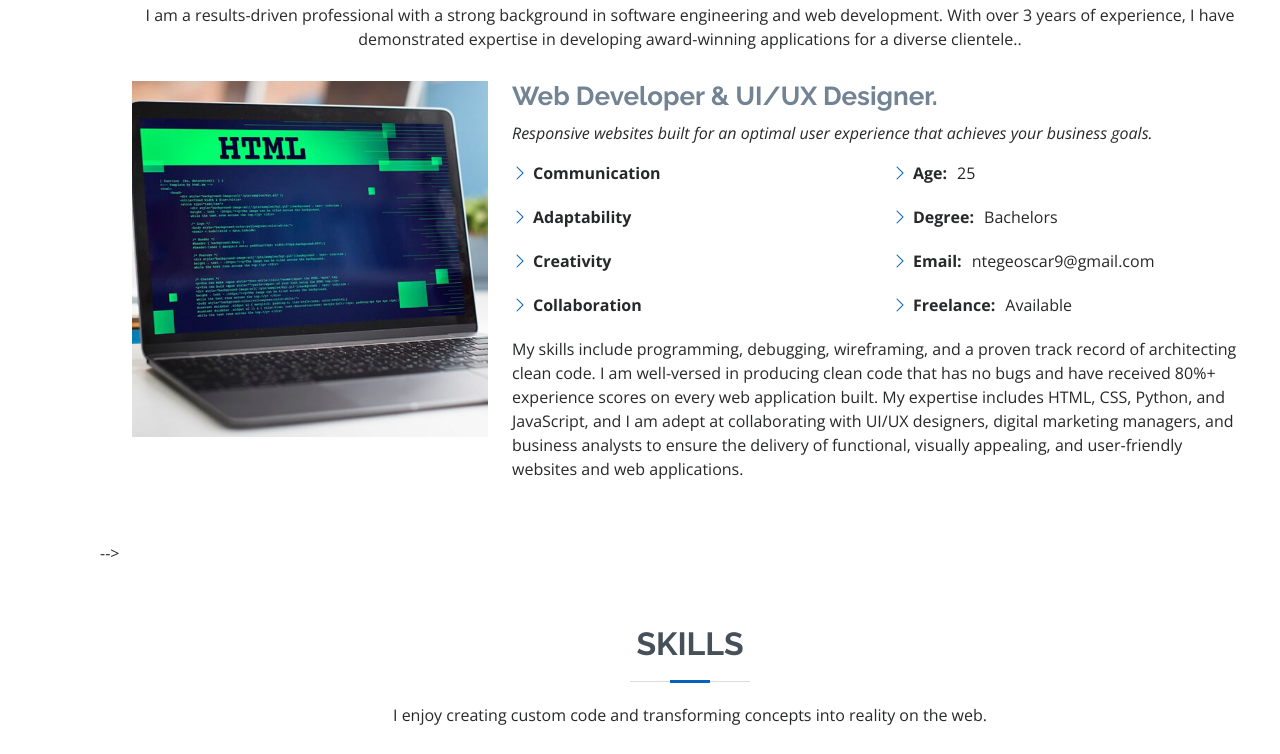
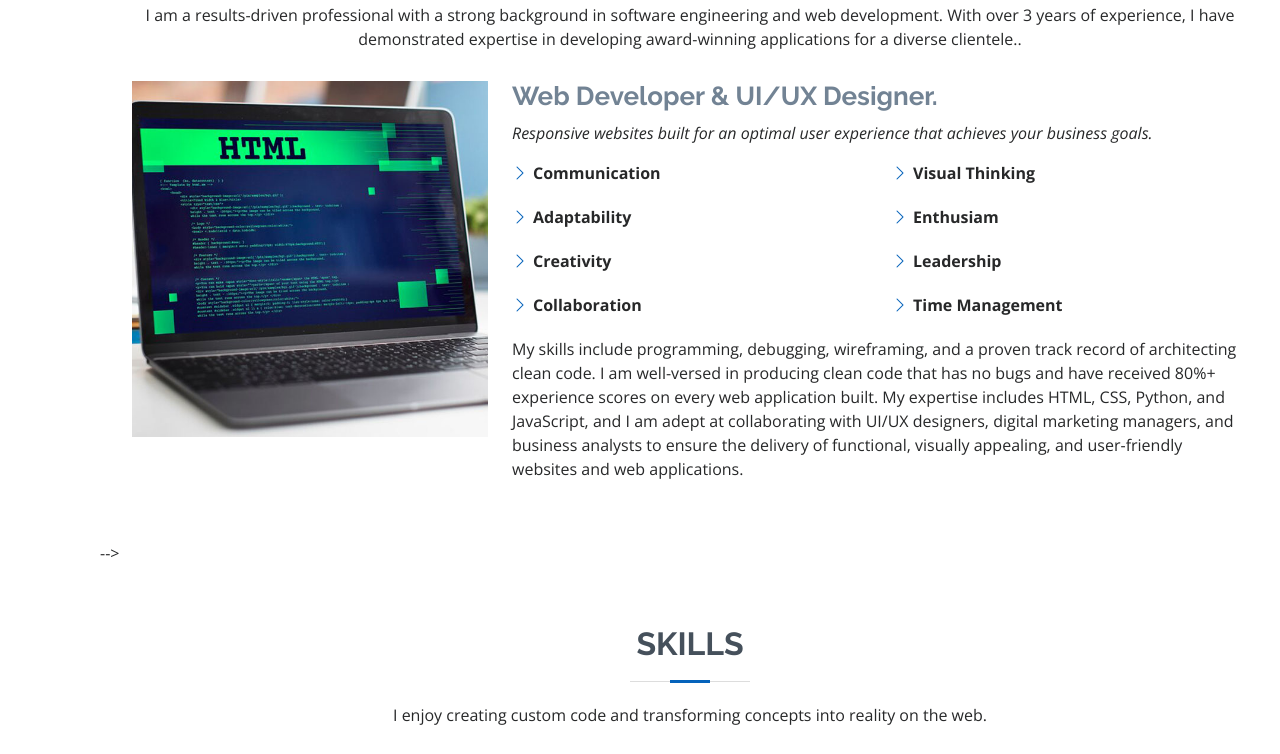
Before and after one commit to ntegeoscar/ntegeoscar.github.io, a plain HTML site: page index.html in a window 1280 px wide. Shown: the part 935-1689 px from the top of the page. Drawn offline with nearby package versions, Linux system fonts and the light colour scheme.

```diff
--- a/index.html
+++ b/index.html
@@ -102,10 +102,10 @@
               </div>
               <div class="col-lg-6">
                 <ul>
-                  <li><i class="bi bi-chevron-right"></i> <strong>Age:</strong> <span>25</span></li>
-                  <li><i class="bi bi-chevron-right"></i> <strong>Degree:</strong> <span>Bachelors</span></li>
-                  <li><i class="bi bi-chevron-right"></i> <strong>Email:</strong> <span>ntegeoscar9@gmail.com</span></li>
-                  <li><i class="bi bi-chevron-right"></i> <strong>Freelance:</strong> <span>Available</span></li>
+                  <li><i class="bi bi-chevron-right"></i> <strong>Visual Thinking</strong> <span></span></li>
+                  <li><i class="bi bi-chevron-right"></i> <strong>Enthusiam</strong> <span></span></li>
+                  <li><i class="bi bi-chevron-right"></i> <strong>Leadership</strong> <span></span></li>
+                  <li><i class="bi bi-chevron-right"></i> <strong>Time Management</strong> <span></span></li>
                 </ul>
               </div>
             </div>
@@ -680,10 +680,10 @@
       <h3>Ntege Oscar</h3>
       <p>Living, learning, & leveling up one day at a time.</p>
       <div class="social-links">
-        <a href="#" class="twitter"><i class="bx bxl-twitter"></i></a>
+        <!-- <a href="#" class="twitter"><i class="bx bxl-twitter"></i></a>
         <a href="#" class="facebook"><i class="bx bxl-facebook"></i></a>
         <a href="#" class="instagram"><i class="bx bxl-instagram"></i></a>
-        <a href="#" class="google-plus"><i class="bx bxl-skype"></i></a>
+        <a href="#" class="google-plus"><i class="bx bxl-skype"></i></a> -->
         <a href="https://www.linkedin.com/in/oscar-ntege-65549b1b4/" class="linkedin"><i class="bx bxl-linkedin"></i></a>
       </div>
       <div class="copyright">
```
Also changed, not shown: assets/img/testimonials/testimonials-2.jpg, assets/img/testimonials/testimonials-4.jpg (deleted), assets/img/testimonials/testimonials-5.jpg (deleted).
